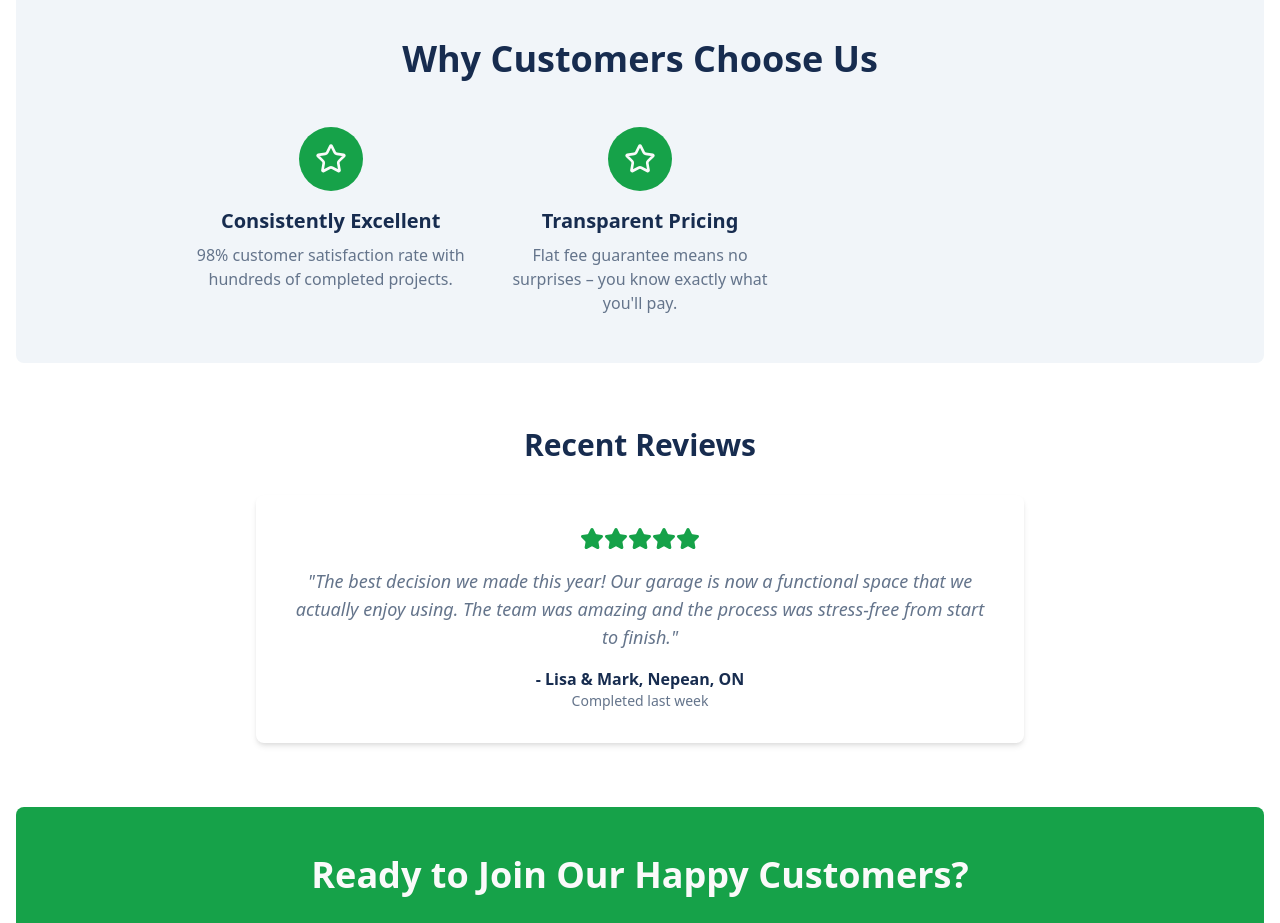
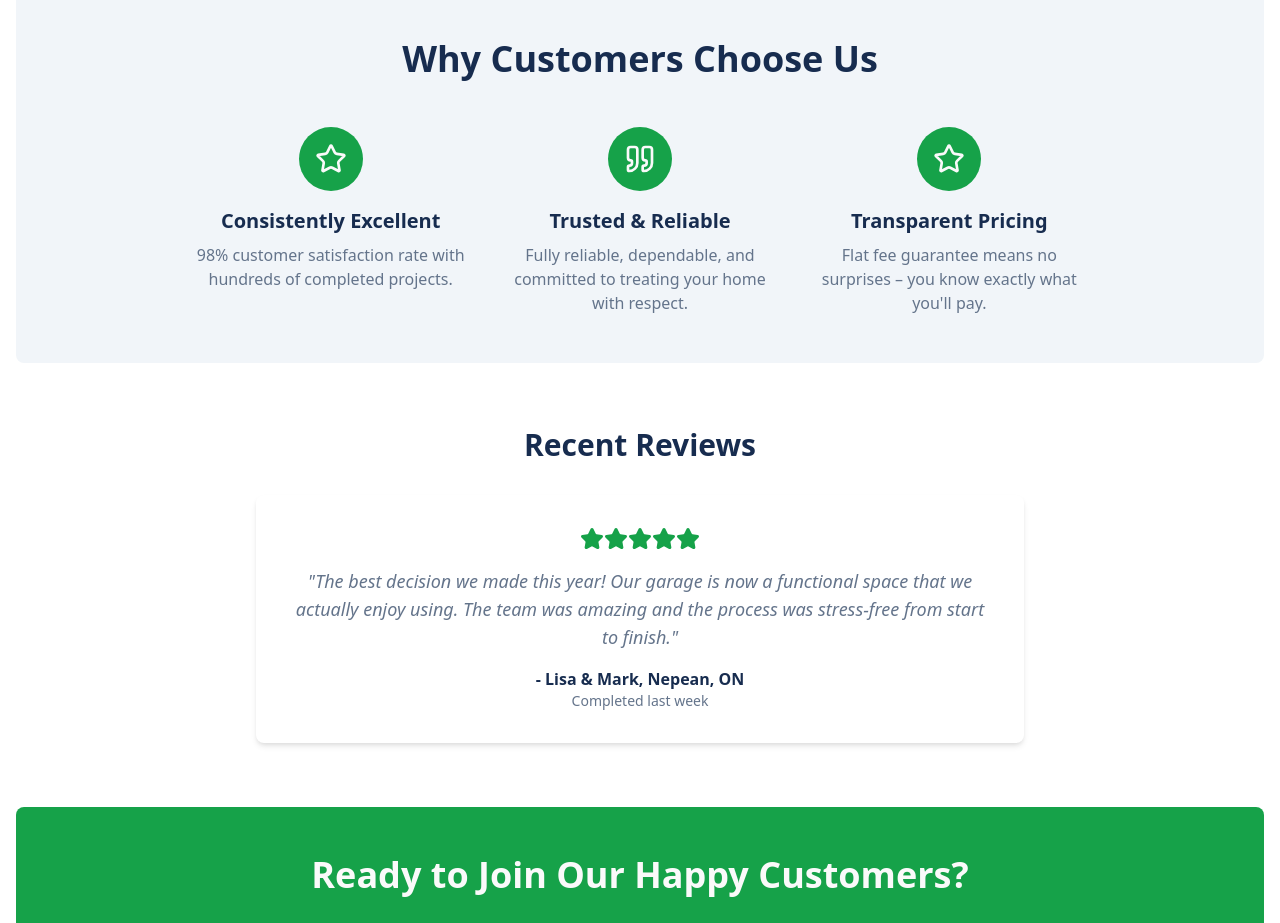
Before and after one commit to JohnDavidSf/declutter-direct-ottawa-91, a React (Vite) app: page /testimonials in a window 1280 px wide. Shown: the part 1120-2043 px from the top of the page. Built offline with nearby package versions, Linux system fonts and the light colour scheme; the HTML template or start-up script is replaced by a standard one.

Commit message:
Code edited in Lovable Code Editor

```diff
--- a/src/pages/Testimonials.tsx
+++ b/src/pages/Testimonials.tsx
@@ -119,6 +119,16 @@ const Testimonials = () => {
               </p>
             </div>
 
+            <div className="text-center">
+              <div className="bg-accent text-accent-foreground w-16 h-16 rounded-full flex items-center justify-center mx-auto mb-4">
+                <Quote className="w-8 h-8" />
+              </div>
+              <h3 className="text-xl font-bold mb-2">Trusted & Reliable</h3>
+              <p className="text-muted-foreground">
+                Fully reliable, dependable, and committed to treating your home with respect.
+              </p>
+            </div>
+
 
 
             <div className="text-center">
```
